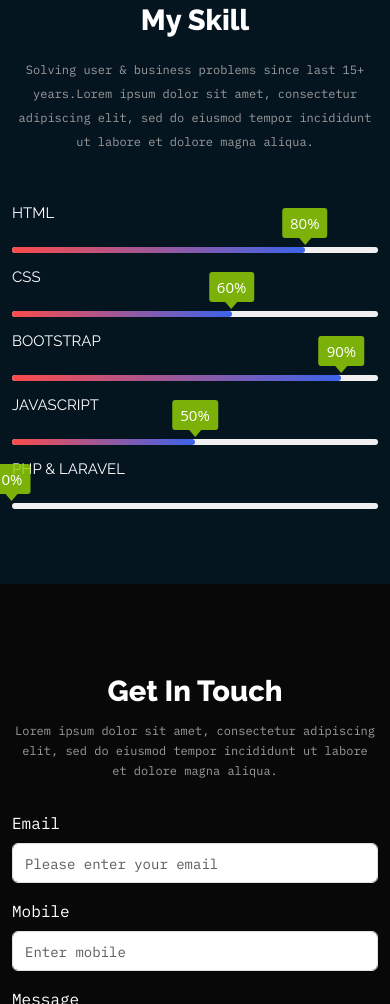
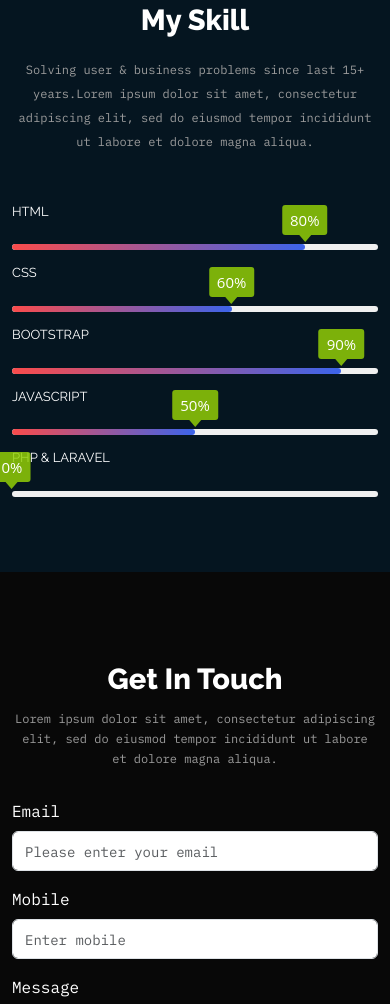
Before and after one commit to Ashik-Islam/bengal-shop, a plain HTML site: page index.html in a window 390 px wide. Shown: the part 4181-5185 px from the top of the page. Drawn offline with Linux system fonts and the light colour scheme; a script that the page names is missing.

Commit message:
Initial commit

```diff
--- a/css/responsive.css
+++ b/css/responsive.css
@@ -197,6 +197,9 @@
     .skill_chart_top p {
         padding: 20px 0px;
         font-size: 12px;
+    }
+    .skill_chart_cont .progress-title {
+        font-size: 13px;
     }
     /* my skill chart area */
 
```
